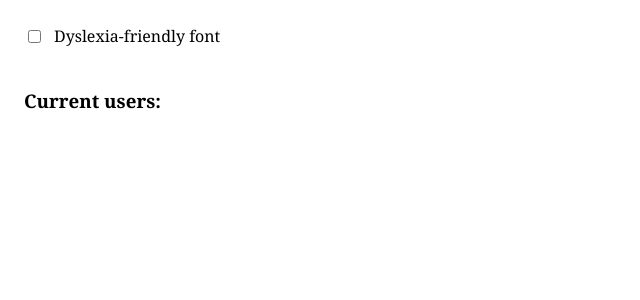
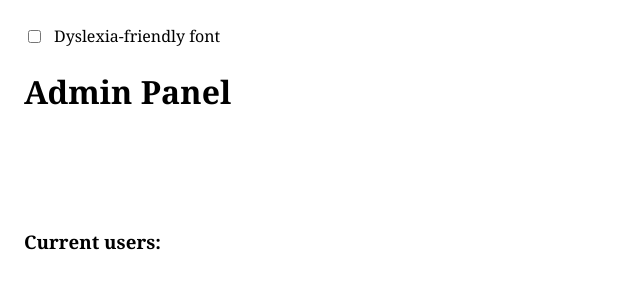
Before and after one commit to pknapp-kyhs/KoHack26-Frisch2, a Flask app: page /admin/ in a window 1280 px wide. Shown: the top 300 px of the page, without its empty margins (0-640 px from the left). Run offline with Flask 3, Linux system fonts and the light colour scheme.

Commit message:
admin pannel update

```diff
--- a/templates/admin.html
+++ b/templates/admin.html
@@ -5,6 +5,8 @@
 {% endblock %}
 
 {% block content %}
+    <h1>Admin Panel</h1>
+    <br><br><br>
     <h3>Current users:</h3>
     <ul>
     {% for user in USERS %}
```
